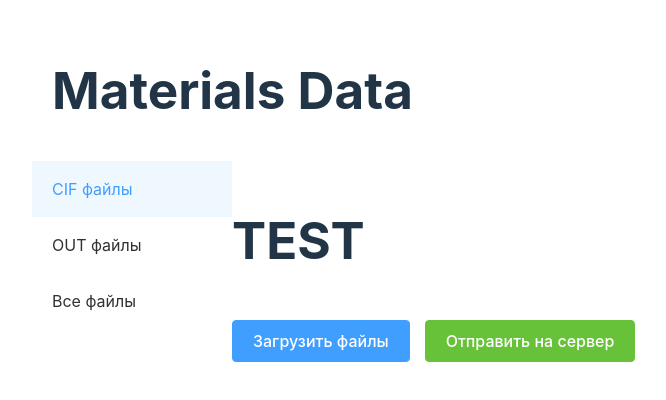
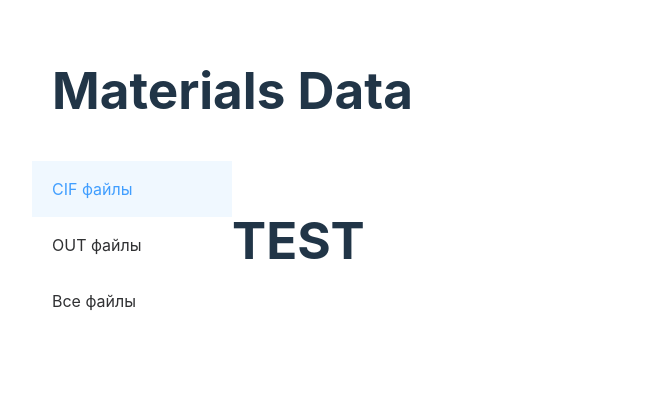
Before and after one commit to laktes1/Materials-Data, a Vue app: page /testPage in a window 1280 px wide. Shown: the top 400 px of the page, without its empty margins (96-762 px from the left). Built offline with nearby package versions, Linux system fonts and the light colour scheme.

Commit message:
feat: minor fixes

```diff
--- a/src/pages/Test.vue
+++ b/src/pages/Test.vue
@@ -1,55 +1,10 @@
 <template>
         <h1>TEST</h1>
-            <el-upload
-                class="upload-demo"
-                :action="uploadUrl"
-                :on-success="handleSuccess"
-                :on-error="handleError"
-                :multiple="true"
-                :auto-upload="false"
-                v-model:file-list="fileList"
-                ref="uploadRef">
-                <template #trigger>
-                    <el-button type="primary" class="m-r-15">Загрузить файлы</el-button>
-                </template>
-                <div class="el-upload el-upload--text">
-                    <el-button type="success" @click="uploadFiles">
-                        Отправить на сервер
-                    </el-button>
-                </div>
-            </el-upload>
+
 </template>
 
-<script setup lang="ts">
-import { defineComponent, ref } from 'vue'
-import axios from 'axios'
-import {UploadInstance, UploadUserFile} from "element-plus";
+<script setup>
 
-const uploadRef = ref<UploadInstance>()
-const uploadUrl = ref('https://run.mocky.io/v3/9d059bf9-4660-45f2-925d-ce80ad6c4d15')
-const fileList = ref<UploadUserFile[]>([])
-
-const handleSuccess = (response, file, fileList) => {
-    console.log(response)
-}
-
-const handleError = (err, file, fileList) => {
-    console.log(err)
-}
-
-const uploadFiles = () => {
-    const formData = new FormData()
-    fileList.value.forEach((file) => {
-        formData.append('files', file.raw)
-    })
-    axios.post(uploadUrl.value, formData)
-        .then((response) => {
-            console.log(response)
-        })
-        .catch((error) => {
-            console.log(error)
-        })
-}
 </script>
 
 <style scoped>
--- a/src/types/enums.ts
+++ b/src/types/enums.ts
@@ -4,6 +4,6 @@ export enum fileTypes {
 }
 
 export enum dataViewFormats {
-    Parsed = "parsed",
-    Divided = "divided",
+    PARSED = "parsed",
+    DIVIDED = "divided",
 }
```
Also changed, not shown: src/main.js (+1 -9 lines).
